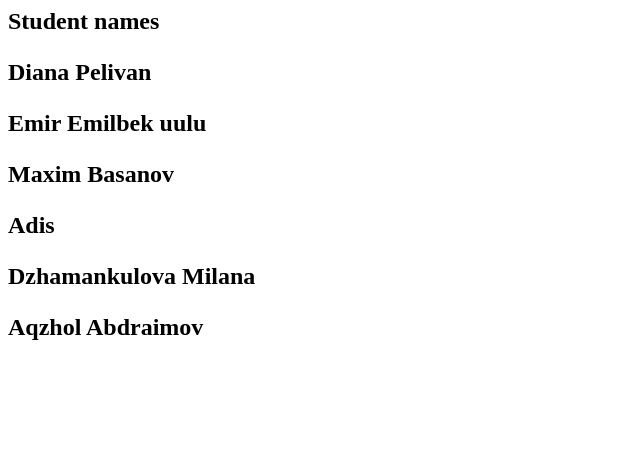
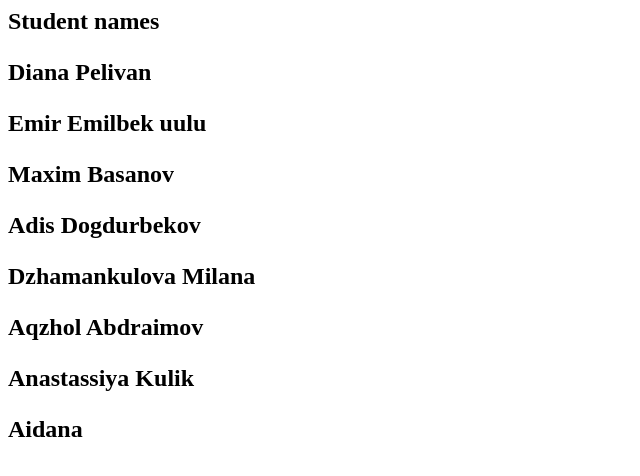
Before and after one commit to Alikhanskiy/MyProject, a plain HTML site: page index.html in a window 1280 px wide. Shown: the whole page, without its empty margins (0-640 px from the left). Drawn offline with Linux system fonts and the light colour scheme.

Commit message:
Initial commit

```diff
--- a/index.html
+++ b/index.html
@@ -2,6 +2,8 @@
 <p>Diana Pelivan<p>
 <p>Emir Emilbek uulu<p>
 <p>Maxim Basanov<p>
-<p>Adis<p>
+<p>Adis Dogdurbekov<p>
 <p>Dzhamankulova Milana<p>
 <p>Aqzhol Abdraimov<p>
+<p>Anastassiya Kulik</p>
+<p>Aidana
```
